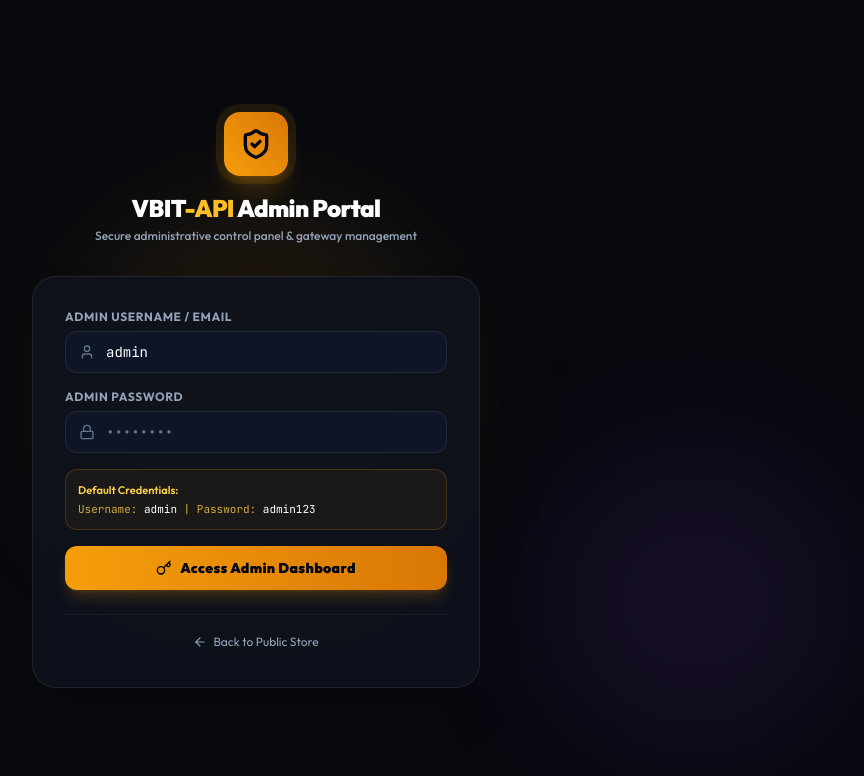
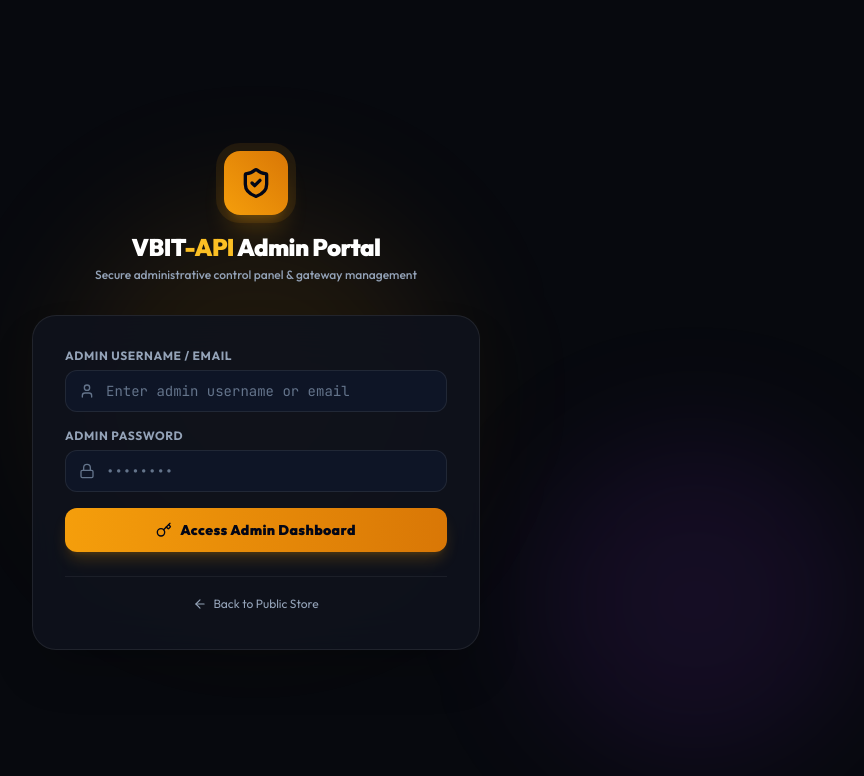
Before and after one commit to nishkarshk212/Tune-Key, a React (Vite) app: page /admin/login in a window 1280 px wide. Shown: the top 776 px of the page, without its empty margins (384-1248 px from the left). Built offline with nearby package versions, Linux system fonts and the light colour scheme; the HTML template or start-up script is replaced by a standard one.

Commit message:
Remove default credentials display from admin login

```diff
--- a/src/pages/Admin/AdminLogin.jsx
+++ b/src/pages/Admin/AdminLogin.jsx
@@ -1,11 +1,10 @@
 import React, { useState } from 'react';
 import { useNavigate, Link } from 'react-router-dom';
 import { useAuth } from '../../context/AuthContext';
-import { ShieldCheck, Lock, User, ArrowLeft, Key, AlertCircle, CheckCircle2 } from 'lucide-react';
-import axios from 'axios';
+import { ShieldCheck, Lock, User, ArrowLeft, Key, AlertCircle } from 'lucide-react';
 
 export default function AdminLogin() {
-  const [username, setUsername] = useState('admin');
+  const [username, setUsername] = useState('');
   const [password, setPassword] = useState('');
   const [loading, setLoading] = useState(false);
   const [error, setError] = useState('');
@@ -21,7 +20,7 @@ export default function AdminLogin() {
       await adminLogin(username.trim(), password);
       navigate('/admin');
     } catch (err) {
-      setError(err.response?.data?.error || err.message || 'Invalid admin username or password. Default: admin / admin123');
+      setError(err.response?.data?.error || err.message || 'Invalid administrator username or password.');
     } finally {
       setLoading(false);
     }
@@ -67,7 +66,7 @@ export default function AdminLogin() {
                   required
                   value={username}
                   onChange={(e) => setUsername(e.target.value)}
-                  placeholder="admin"
+                  placeholder="Enter admin username or email"
                   className="w-full pl-10 pr-4 py-2.5 bg-slate-900/80 border border-white/[0.08] rounded-xl text-sm text-white placeholder-slate-500 focus:outline-none focus:border-amber-400 focus:ring-1 focus:ring-amber-400 transition-all font-mono"
                 />
                 <User className="w-4 h-4 absolute left-3.5 top-1/2 -translate-y-1/2 text-slate-500" />
@@ -91,15 +90,10 @@ export default function AdminLogin() {
               </div>
             </div>
 
-            <div className="p-3 rounded-xl bg-amber-500/5 border border-amber-500/20 text-[11px] text-amber-300/80">
-              <p className="font-semibold text-amber-300">Default Credentials:</p>
-              <p className="mt-0.5 font-mono">Username: <span className="text-white">admin</span> | Password: <span className="text-white">admin123</span></p>
-            </div>
-
             <button
               type="submit"
               disabled={loading}
-              className="w-full py-3 px-4 rounded-xl bg-gradient-to-r from-amber-500 to-amber-600 hover:from-amber-400 hover:to-amber-500 text-slate-950 font-black text-sm tracking-wide transition-all shadow-lg shadow-amber-500/20 flex items-center justify-center space-x-2 cursor-pointer disabled:opacity-50"
+              className="w-full mt-2 py-3 px-4 rounded-xl bg-gradient-to-r from-amber-500 to-amber-600 hover:from-amber-400 hover:to-amber-500 text-slate-950 font-black text-sm tracking-wide transition-all shadow-lg shadow-amber-500/20 flex items-center justify-center space-x-2 cursor-pointer disabled:opacity-50"
             >
               <Key className="w-4 h-4" />
               <span>{loading ? 'Authenticating...' : 'Access Admin Dashboard'}</span>
```
